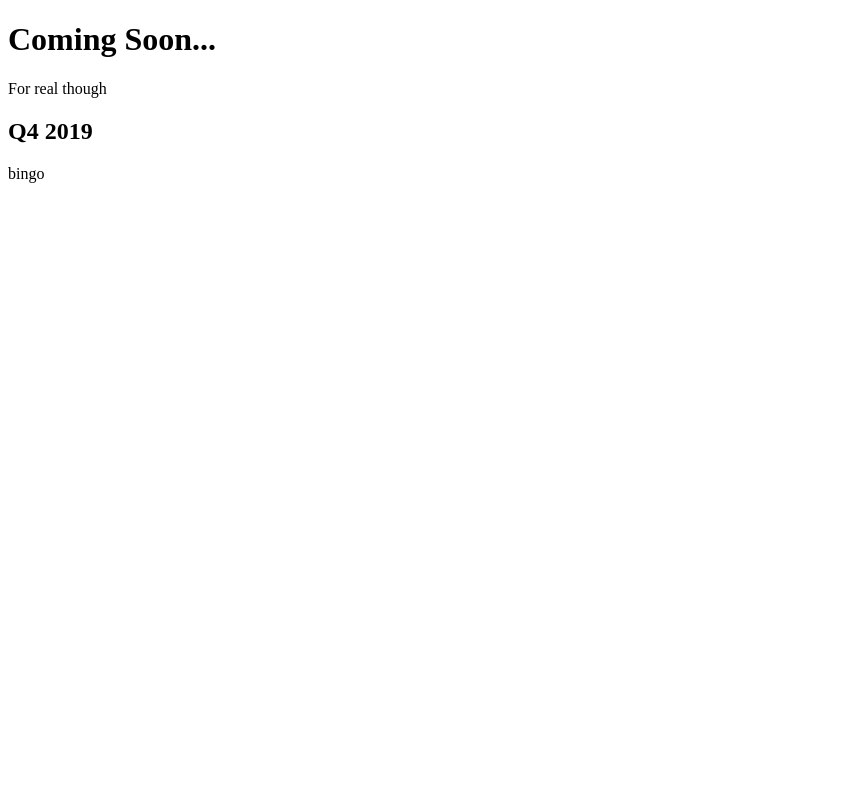
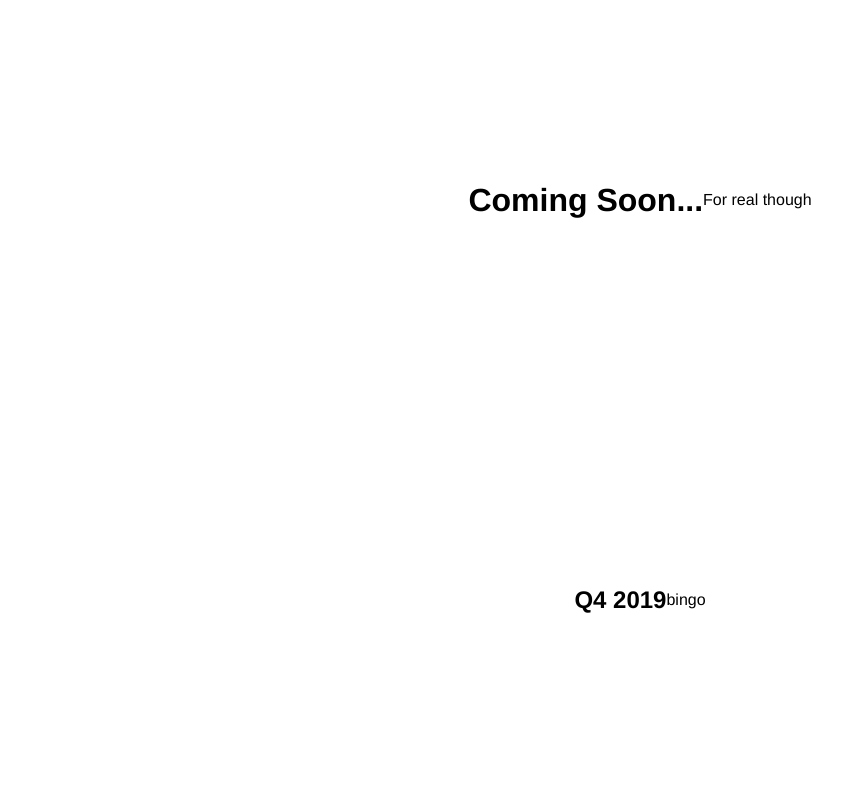
Before and after one commit to AMSTONES/git-101, a plain HTML site: page index.html in a window 1280 px wide. Shown: the whole page, without its empty margins (0-866 px from the left). Drawn offline with Linux system fonts and the light colour scheme.

Commit message:
Added centering for all divs

```diff
--- a/index.html
+++ b/index.html
@@ -1,14 +1,18 @@
 <!DOCTYPE html>
 <html>
 <head>
+	<link rel="stylesheet" type="text/css" href="style.css">
 	<title>Coming Soon</title>
 </head>
 <body>
-	<h1>Coming Soon...</h1>
-	<p>For real though</p>
+	<div>
+		<h1>Coming Soon...</h1>
+		<p>For real though</p>
+	</div>
 
-	<h2>Q4 2019</h2>
-	<p>bingo</p>
-
+	<div>
+		<h2>Q4 2019</h2>
+		<p>bingo</p>
+	</div>
 </body>
 </html>
--- /dev/null
+++ b/style.css
@@ -0,0 +1,11 @@
+body {
+	margin: 0;
+	font-family: Helvetica;
+}
+
+div {
+	display: flex;
+	align-items: center;
+	justify-content: center;
+	height: 50vh;
+}
```
